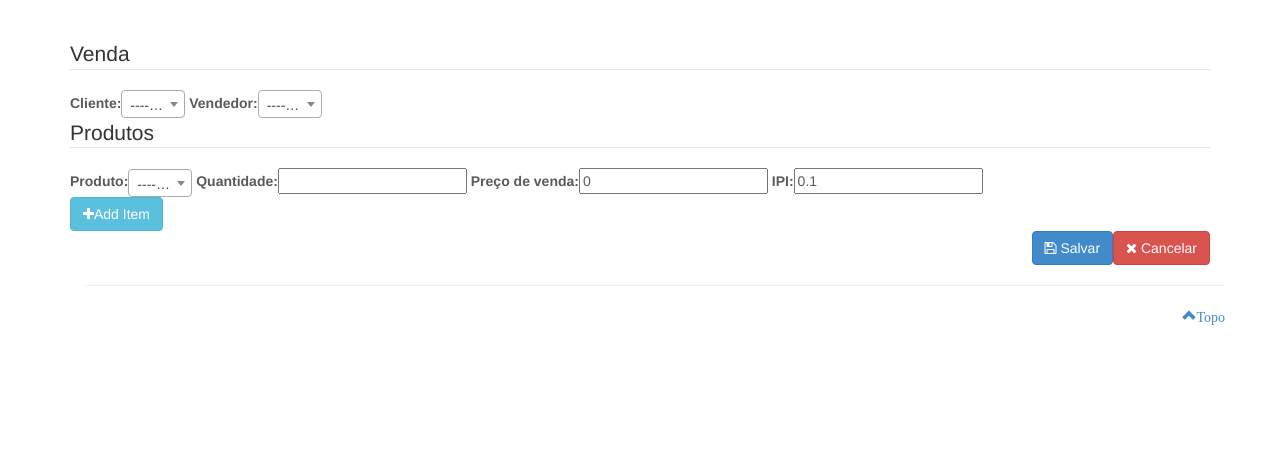
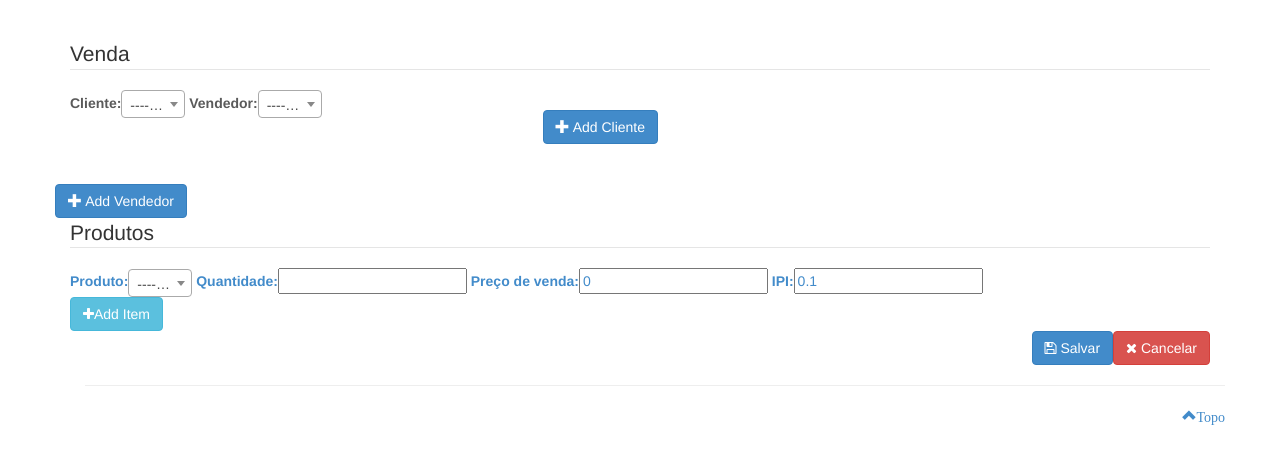
Before and after one commit to adrianobalani/vrloyaltsystem, a Django app: page /sale/add/ in a window 1280 px wide. Shown: the part 51-509 px from the top of the page. Run offline with Django 3.2, Linux system fonts and the light colour scheme; data that the repository does not hold is empty; some libraries are stand-ins or nearby versions.

Commit message:
Update sale_form.html
Add button Add Clientes and Add Vendedores

```diff
--- a/vendas/core/templates/core/sale/sale_form.html
+++ b/vendas/core/templates/core/sale/sale_form.html
@@ -34,6 +34,20 @@
                       {{ forms|bootstrap }}
                       {{ formset.management_form|bootstrap }}
                   </div>
+                  <br>
+                  <a href="{% url 'core:customer_add' %}">
+                    <button id="new_sale" type="button" class="btn btn-primary">
+                        <span class="glyphicon glyphicon-plus"></span> Add Cliente
+                    </button>
+
+                </a>
+                <br>
+                <br>
+                <br>
+                <a href="{% url 'core:seller_add' %}">
+                  <button id="new_sale" type="button" class="btn btn-primary">
+                      <span class="glyphicon glyphicon-plus"></span> Add Vendedor
+                  </button>
               </div>
               <legend class="lead">Produtos</legend>
               <div id="order" class="form-inline">
@@ -42,6 +56,7 @@
                       {{ item_order_form|bootstrap }}
                   </div>
                   {% endfor %}
+
               </div>
 
               <a class="btn btn-info" id="add-item"><i class="fa fa-plus"></i>Add Item</a>
```
